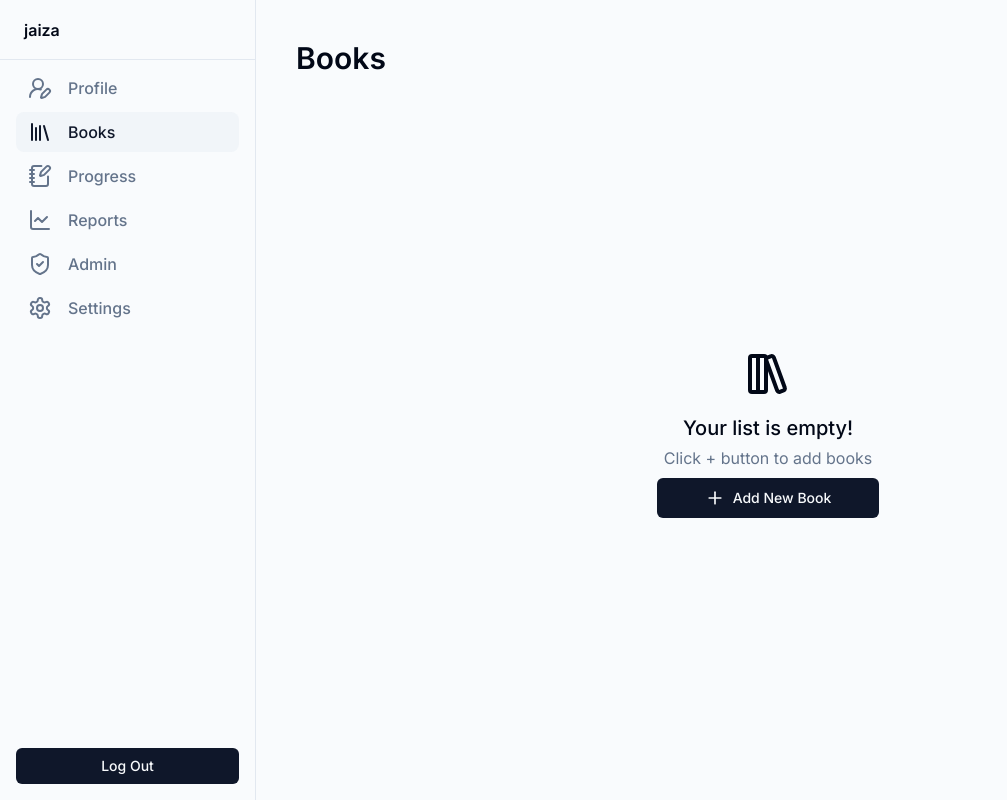
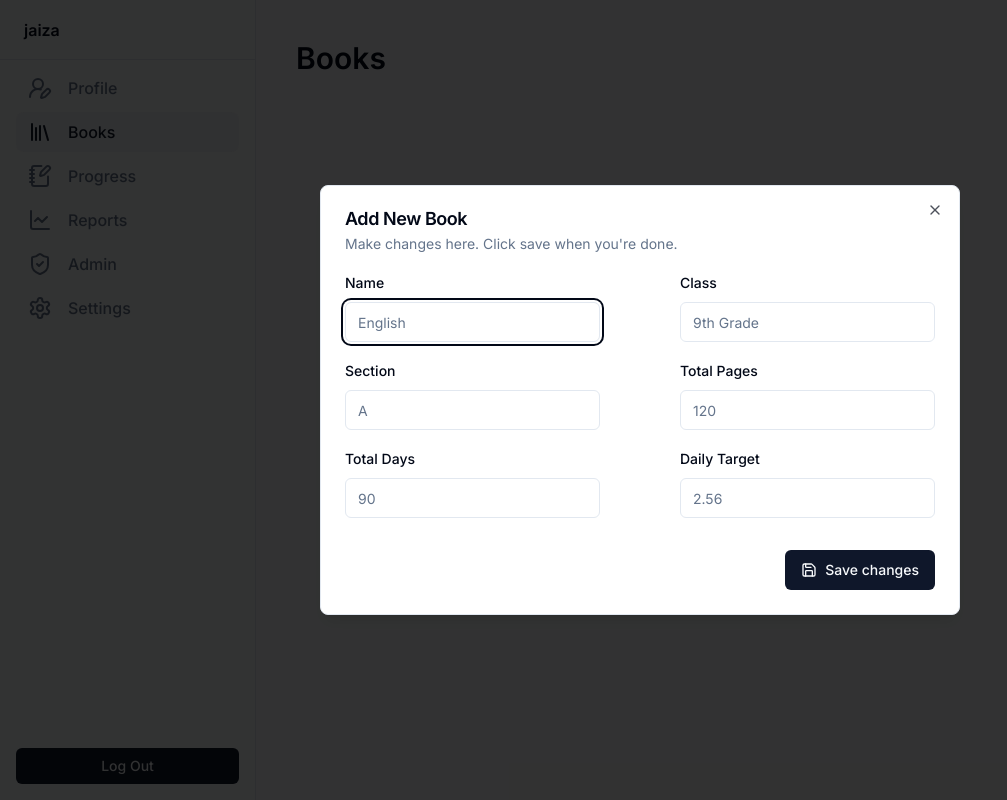
Before and after one commit to iameenahmed/jaiza, a Next.js app: page /books in a window 1280 px wide. Both pictures are taken after a click on the button "Add New Book". Shown: the whole page, without its empty margins (0-1007 px from the left). Built offline with nearby package versions, Linux system fonts and the light colour scheme.

Commit message:
Refactor Empty component in books/Empty.tsx to use AddNewBook component for adding books

```diff
--- /dev/null
+++ b/components/books/AddNewBook.tsx
@@ -0,0 +1,40 @@
+import { Button } from '@/components/ui/button'
+import {
+  Dialog,
+  DialogContent,
+  DialogDescription,
+  DialogFooter,
+  DialogHeader,
+  DialogTitle,
+  DialogTrigger,
+} from '@/components/ui/dialog'
+import BookDetails from './BookDetails'
+import { Save, Plus } from 'lucide-react'
+
+export default function AddNewBook() {
+  return (
+    <Dialog>
+      <DialogTrigger asChild>
+        <Button className="w-56">
+          <Plus className="me-2 h-5 w-5" />
+          Add New Book
+        </Button>
+      </DialogTrigger>
+      <DialogContent className="max-w-[26rem] md:max-w-[36rem] lg:max-w-[40rem]">
+        <DialogHeader>
+          <DialogTitle>Add New Book</DialogTitle>
+          <DialogDescription>
+            Make changes here. Click save when you're done.
+          </DialogDescription>
+        </DialogHeader>
+        <BookDetails />
+        <DialogFooter>
+          <Button type="submit">
+            <Save className="me-2 h-4 w-4" />
+            Save changes
+          </Button>
+        </DialogFooter>
+      </DialogContent>
+    </Dialog>
+  )
+}
--- /dev/null
+++ b/components/books/BookDetails.tsx
@@ -0,0 +1,39 @@
+'use client'
+
+import { zodResolver } from '@hookform/resolvers/zod'
+import { useForm } from 'react-hook-form'
+import { BookDetailsSchema, BookDetailsTypes } from './schema'
+
+import InputFormField from '../InputFormField'
+import { Form } from '@/components/ui/form'
+
+const formFields = [
+  { name: 'name', label: 'Name', placeholder: 'English' },
+  { name: 'class', label: 'Class', placeholder: '9th Grade' },
+  { name: 'section', label: 'Section', placeholder: 'A' },
+  { name: 'total_pages', label: 'Total Pages', placeholder: '120' },
+  { name: 'total_days', label: 'Total Days', placeholder: '90' },
+  { name: 'daily_target', label: 'Daily Target', placeholder: '2.56' },
+]
+
+export default function BookDetails() {
+  const form = useForm<BookDetailsTypes>({
+    resolver: zodResolver(BookDetailsSchema),
+  })
+
+  return (
+    <Form {...form}>
+      <form className="mb-4 grid gap-y-4 lg:grid-cols-2 lg:gap-x-20">
+        {formFields.map((field) => (
+          <InputFormField
+            key={field.name}
+            name={field.name}
+            control={form.control}
+            label={field.label}
+            placeholder={field.placeholder}
+          />
+        ))}
+      </form>
+    </Form>
+  )
+}
--- a/components/books/Empty.tsx
+++ b/components/books/Empty.tsx
@@ -1,5 +1,5 @@
-import { Button } from '@/components/ui/button'
-import { Plus, LibraryBig } from 'lucide-react'
+import { LibraryBig } from 'lucide-react'
+import AddNewBook from './AddNewBook'
 
 export default function Empty() {
   return (
@@ -7,10 +7,7 @@ export default function Empty() {
       <LibraryBig className="mb-4 h-12 w-12" />
       <h1 className="mb-1 text-xl font-medium">Your list is empty!</h1>
       <p className="mb-2 text-muted-foreground">Click + button to add books </p>
-      <Button className="px-12">
-        <Plus className="me-2 h-5 w-5" />
-        Add New Book
-      </Button>
+      <AddNewBook />
     </div>
   )
 }
--- /dev/null
+++ b/components/books/schema.ts
@@ -0,0 +1,24 @@
+import { z } from 'zod'
+
+export const BookDetailsSchema = z.object({
+  name: z.string().min(3, {
+    message: 'Must be at least 3 characters.',
+  }),
+  class: z.string().min(4, {
+    message: 'Must be at least 4 characters.',
+  }),
+  section: z.string().min(1, {
+    message: 'Must be at least 1 characters.',
+  }),
+  total_pages: z.string().min(2, {
+    message: 'Must be at least 2 digits.',
+  }),
+  total_days: z.string().min(2, {
+    message: 'Must be at least 2 digits.',
+  }),
+  daily_target: z.string().min(2, {
+    message: 'Must be at least 2 digits.',
+  }),
+})
+
+export type BookDetailsTypes = z.infer<typeof BookDetailsSchema>
```
